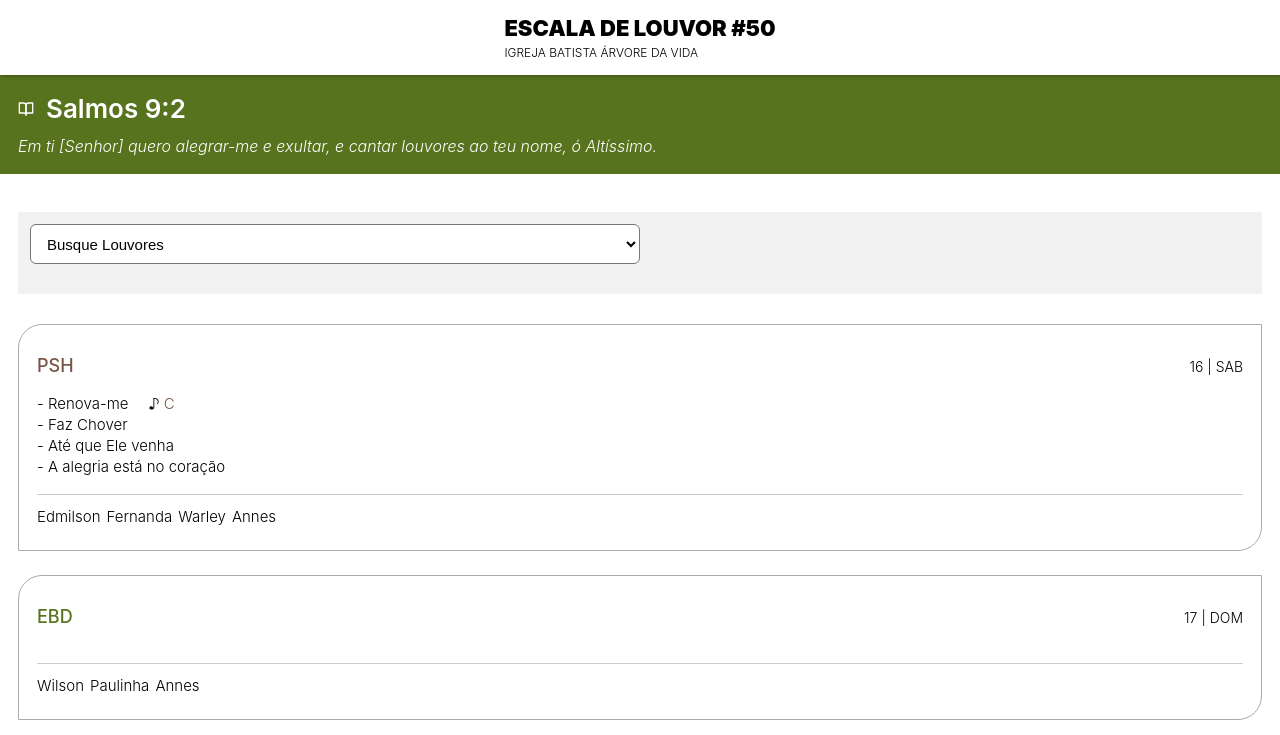
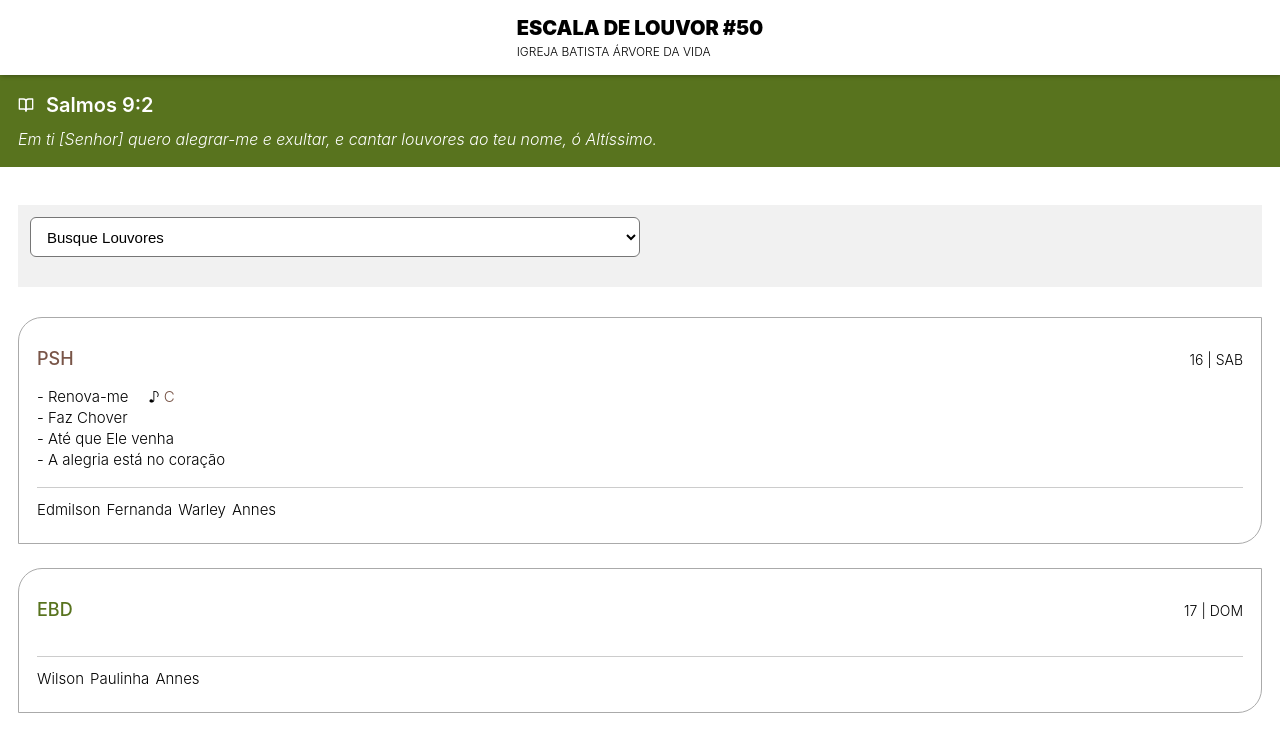
Before and after one commit to hupernikomen/scalepraise, a React (Create React App) app: page / in a window 1280 px wide. Shown: the top 735 px of the page. Built offline with nearby package versions, Linux system fonts and the light colour scheme.

Commit message:
melhorias

```diff
--- a/src/App.js
+++ b/src/App.js
@@ -171,7 +171,7 @@ export default function App() {
       <div style={{ padding: 18, background: '#58731e' }}>
         <div style={{ marginBottom: 12, display: 'flex', alignItems: 'center' }}>
           <FiBookOpen size={16} color="#FFF" />
-          <label style={{ fontSize: 26, fontWeight: 600, color: '#FFF', marginLeft: 12 }}>{versiculos[sortVerso].ref}</label>
+          <label style={{ fontSize: 20, fontWeight: 600, color: '#FFF', marginLeft: 12 }}>{versiculos[sortVerso].ref}</label>
         </div>
         <label style={{ fontSize: 16, fontStyle: 'italic', fontWeight: 300, color: '#FFF' }}>{versiculos[sortVerso].texto}</label>
       </div>
@@ -227,7 +227,7 @@ export default function App() {
       >
         <div style={{ width: '100vw', height: 75, background: '#fff', opacity: 0.7 }} />
         <div style={{ position: 'absolute' }}>
-          <h1 style={{ fontSize: 22, fontWeight: 900, color: '#000', margin: 0 }}>ESCALA DE LOUVOR #{numDaSemanaNoAno}</h1>
+          <h1 style={{ fontSize: 20, fontWeight: 900, color: '#000', margin: 0 }}>ESCALA DE LOUVOR #{numDaSemanaNoAno}</h1>
           <span style={{ fontWeight: 300, fontSize: 12, marginTop: 3 }}>IGREJA BATISTA ÁRVORE DA VIDA</span>
         </div>
       </div>
```
